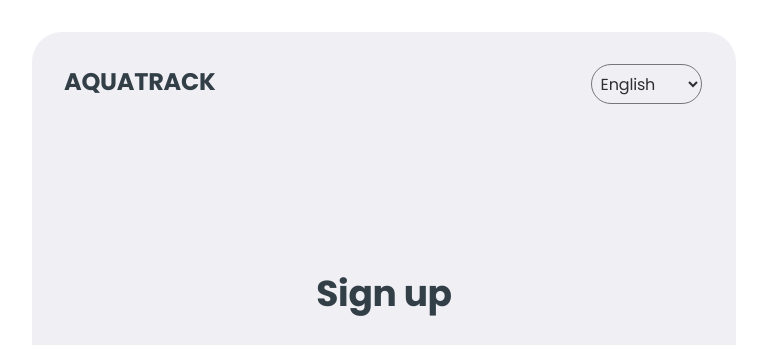
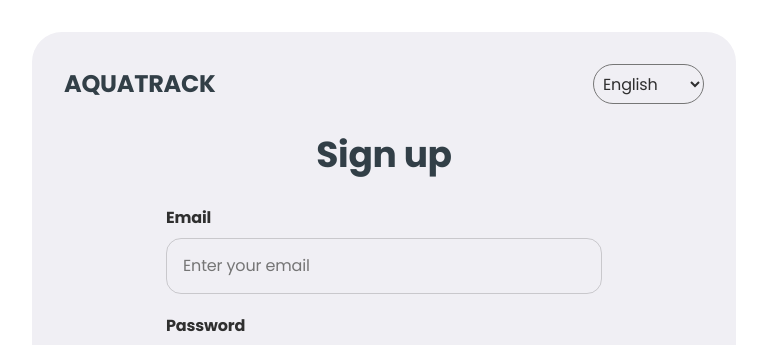
Before and after one commit to MaxBeliienko/50-85-front, a React (Vite) app: page /signup in a window 1280 px wide. Shown: the top 345 px of the page, without its empty margins (256-1023 px from the left). Built offline with nearby package versions, Linux system fonts and the light colour scheme.

Commit message:
Add google auth to sign up and refactor

```diff
--- a/src/components/SignUpForm/SignUpForm.jsx
+++ b/src/components/Auth/SignUpForm/SignUpForm.jsx
@@ -5,13 +5,14 @@ import { useForm } from 'react-hook-form';
 import { yupResolver } from '@hookform/resolvers/yup';
 import * as Yup from 'yup';
 import { NavLink } from 'react-router-dom';
-import Logo from '../Logo/Logo';
-import Iconsvg from '../Icon';
+import Logo from '../../Logo/Logo.jsx';
+import Iconsvg from '../../Icon.jsx';
 import { useDispatch } from 'react-redux';
-import { registerUser } from '../../redux/auth/operations.js';
+import { registerUser } from '../../../redux/auth/operations.js';
 import toast from 'react-hot-toast';
 import { useTranslation } from 'react-i18next';
-import LocalizationSwitcher from '../LocalizationSwitcher/LocalizationSwitcher.jsx';
+import LocalizationSwitcher from '../../LocalizationSwitcher/LocalizationSwitcher.jsx';
+import GoogleAuth from '../GoogleAuth/GoogleAuth.jsx';
 
 const validationSchema = Yup.object().shape({
   email: Yup.string().email('Must be a valid email!').required('Required'),
@@ -32,11 +33,11 @@ const SignUpForm = () => {
   const dispatch = useDispatch();
 
   const togglePasswordVisibility = () => {
-    setShowPassword(prevState => !prevState);
+    setShowPassword((prevState) => !prevState);
   };
 
   const togglePasswordCheckVisibility = () => {
-    setShowPasswordCheck(prevState => !prevState);
+    setShowPasswordCheck((prevState) => !prevState);
   };
 
   const {
@@ -68,10 +69,13 @@ const SignUpForm = () => {
   };
 
   const { t } = useTranslation();
+
   return (
     <>
+      <div className={styles.signInHeader}>
         <Logo />
         <LocalizationSwitcher />
+      </div>
       <div className={styles.signUpWrapper}>
         <p className={styles.mainText}>{t('description.signUp.MainHeader')}</p>
         <form className={styles.form} onSubmit={handleSubmit(onSubmit)}>
@@ -143,13 +147,16 @@ const SignUpForm = () => {
           <button type="submit" className={styles.submitBtn}>
             {t('description.signUp.MainButton')}
           </button>
-        </form>
+
           <p className={styles.dontHaveAcc}>
             {t('description.signUp.AllreadyHaveAcc')}
             <NavLink to="/signin" className={styles.navigate}>
               {t('description.signUp.SignInLink')}
             </NavLink>
           </p>
+        </form>
+
+        <GoogleAuth />
       </div>
     </>
   );
--- a/src/components/SignUpForm/SignUpForm.module.css
+++ b/src/components/Auth/SignUpForm/SignUpForm.module.css
@@ -1,7 +1,15 @@
+.signInHeader {
+  display: flex;
+  align-items: center;
+  justify-content: space-between;
+  flex-wrap: wrap;
+}
+
 .signUpWrapper {
   display: flex;
   flex-direction: column;
   align-items: center;
+  gap: 32px;
 }
 
 .mainText {
@@ -11,7 +19,6 @@
   line-height: 1;
   letter-spacing: -0.01em;
   color: var(--light-black);
-  margin: 126px 0 32px;
 }
 
 .labelText {
@@ -30,6 +37,7 @@
   margin-bottom: 16px;
   position: relative;
 }
+
 .inputField {
   font-family: inherit;
   line-height: 1.28571;
@@ -76,6 +84,7 @@
 .submitBtn:hover {
   background-color: #87d28d;
 }
+
 .dontHaveAcc {
   font-family: inherit;
   font-weight: 400;
@@ -85,6 +94,7 @@
   color: #2f2f2f99;
   text-align: center;
 }
+
 .navigate {
   font-family: inherit;
   font-weight: 700;
@@ -101,7 +111,7 @@
 
 @media (min-width: 768px) {
   .mainText {
-    margin-top: 171px;
+    margin-top: 32px;
     font-size: 36px;
     line-height: 1.05556;
   }
@@ -144,9 +154,3 @@
     top: 50px;
   }
 }
-
-@media (min-width: 1440px) {
-  .mainText {
-    margin-top: 74px;
-  }
-}
--- a/src/localization/localization.js
+++ b/src/localization/localization.js
@@ -37,6 +37,7 @@ export const signInText = {
     SignInLink: 'Sign Up',
     or: 'or',
     loginGoogle: 'Login with',
+    signUpGoogle: 'Sign Up with',
   },
   ukr: {
     MainHeader: 'Вхід',
@@ -49,6 +50,7 @@ export const signInText = {
     SignInLink: 'Зареєструватися',
     or: 'або',
     loginGoogle: 'Увійти через',
+    signUpGoogle: 'Зареєструватися через',
   },
 };
 
--- a/src/pages/SignUpPage.jsx
+++ b/src/pages/SignUpPage.jsx
@@ -1,5 +1,5 @@
 import AdvantagesSection from '../components/AdvantagesSection/AdvantagesSection';
-import SignUpForm from '../components/SignUpForm/SignUpForm';
+import SignUpForm from '../components/Auth/SignUpForm/SignUpForm';
 import styles from '../stylesPages/SignUpPage.module.css';
 
 const SignUpPage = () => {
--- a/src/stylesPages/SignUpPage.module.css
+++ b/src/stylesPages/SignUpPage.module.css
@@ -2,6 +2,7 @@
   display: flex;
   flex-direction: row;
   gap: 32px;
+  height: fit-content;
 }
 
 .formWrapper {
@@ -9,7 +10,7 @@
   border: none;
   background-color: var(--light-gray);
   width: 100%;
-  height: 780px;
+  height: fit-content;
   padding: 24px 16px;
 }
 
@@ -20,14 +21,17 @@
 @media (min-width: 768px) {
   .formWrapper {
     padding: 32px 32px;
-    height: 960px;
+    /* height: 960px; */
   }
 }
+
+
 @media (min-width: 1440px) {
   .formWrapper {
     width: 672px;
-    height: 736px;
+    /* height: 840px; */
   }
+
   .disabled {
     display: block;
   }
```
Lines whose indentation alone changed are shown as unchanged.
